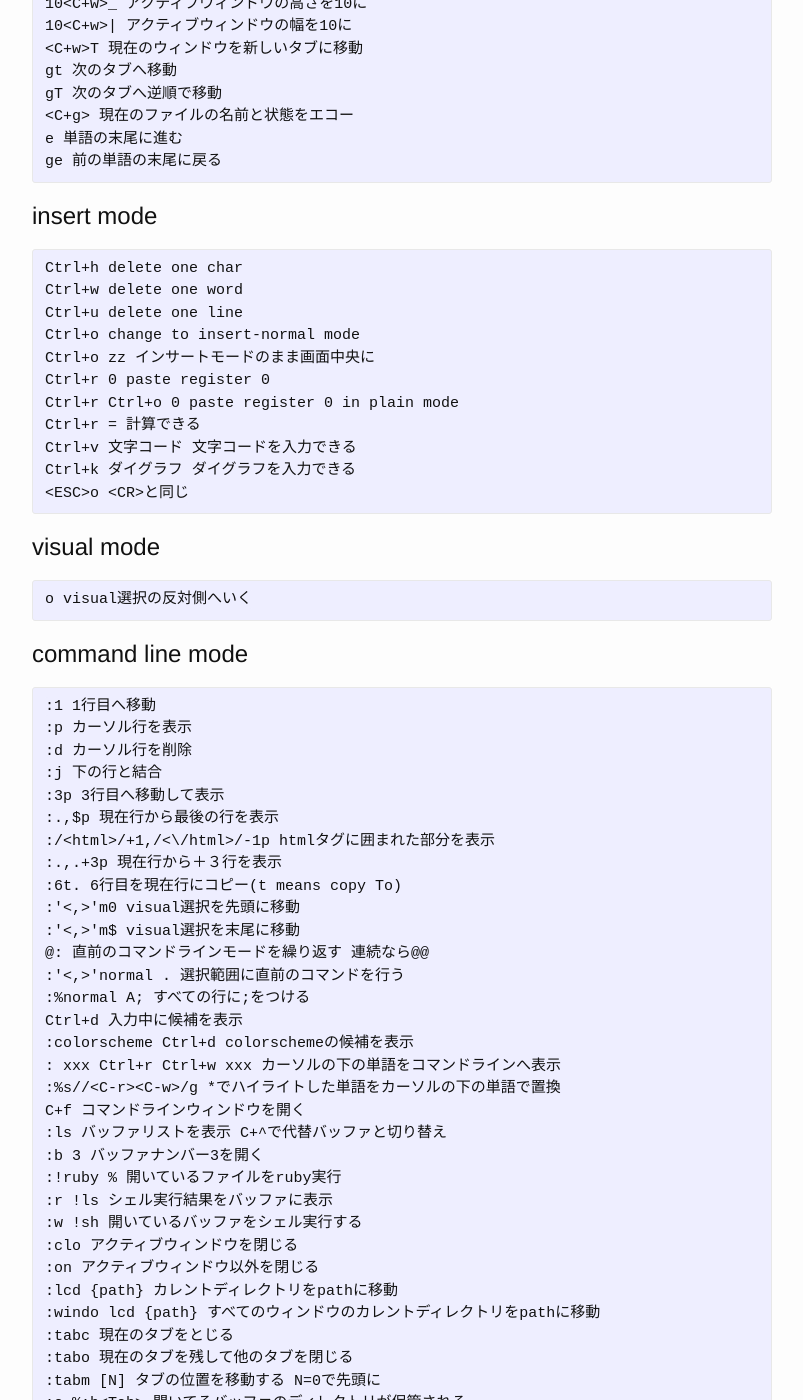
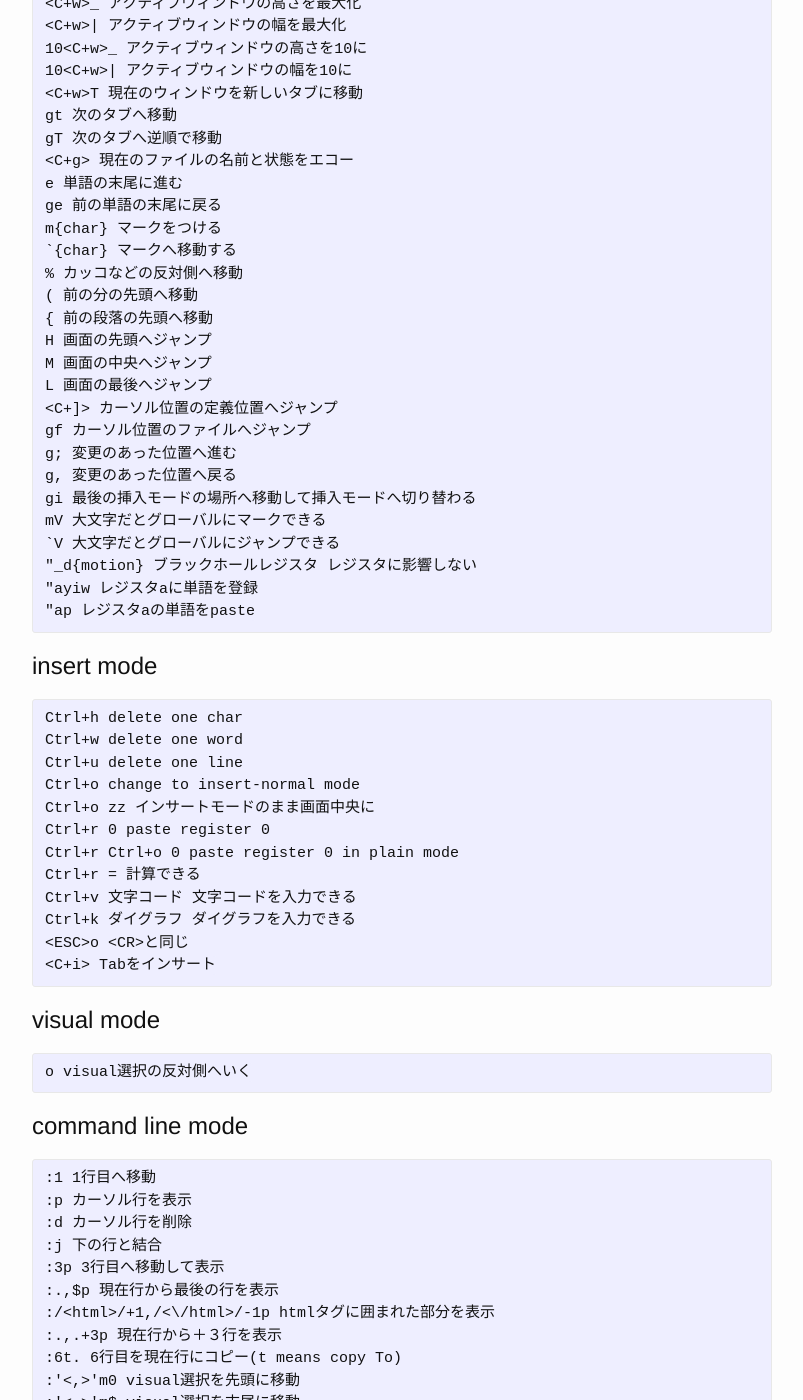
Before and after one commit to shoji-k/shoji-k.github.com, a Jekyll site: the page built from _posts/2016-04-21-vim.markdown, in a window 1280 px wide and 1400 px high, scrolled down 1099 px. Shown: the whole window, without its empty margins (238-1041 px from the left). Built offline with Jekyll 4.4.1, drawn with Linux system fonts in a browser that asks for light colours; some of the changed text lies outside the part shown.

Commit message:
update vim post

```diff
--- a/_posts/2016-04-21-vim.markdown
+++ b/_posts/2016-04-21-vim.markdown
@@ -10,8 +10,9 @@ categories: vim
 {% highlight text %}
 >G -> indent to last line
 f char charまで飛ぶ
-; f+ を繰り返せる
-, f+ を戻る
+; f+char を繰り返せる
+, f+char を戻る
+F char charを逆に戻る
 t char charの1文字前まで飛ぶ
 dt. .の前まで消す
 s １文字消して挿入モード
@@ -38,7 +39,8 @@ cit change inside a tag
 gUit タグで囲まれた文字を大文字にする
 I 先頭に移動してinsert mode
 3G 3行目に移動
-Ctrl+o ジャンプリストを遡る
+<C+o> ジャンプリストを遡る
+<C+i> ジャンプリストを進む
 q: コマンドライン履歴を表示
 <C+w>s 水平方向に分割
 <C+w>v 垂直方向に分割
@@ -53,6 +55,24 @@ gT 次のタブへ逆順で移動
 <C+g> 現在のファイルの名前と状態をエコー
 e 単語の末尾に進む
 ge 前の単語の末尾に戻る
+m{char} マークをつける
+`{char} マークへ移動する
+% カッコなどの反対側へ移動
+( 前の分の先頭へ移動
+{ 前の段落の先頭へ移動
+H 画面の先頭へジャンプ
+M 画面の中央へジャンプ
+L 画面の最後へジャンプ
+<C+]> カーソル位置の定義位置へジャンプ
+gf カーソル位置のファイルへジャンプ
+g; 変更のあった位置へ進む
+g, 変更のあった位置へ戻る
+gi 最後の挿入モードの場所へ移動して挿入モードへ切り替わる
+mV 大文字だとグローバルにマークできる
+`V 大文字だとグローバルにジャンプできる
+"_d{motion} ブラックホールレジスタ レジスタに影響しない
+"ayiw レジスタaに単語を登録
+"ap レジスタaの単語をpaste
 {% endhighlight %}
 
 # insert mode
@@ -69,6 +89,7 @@ Ctrl+r = 計算できる
 Ctrl+v 文字コード 文字コードを入力できる
 Ctrl+k ダイグラフ ダイグラフを入力できる
 <ESC>o <CR>と同じ
+<C+i> Tabをインサート
 {% endhighlight %}
 
 # visual mode
@@ -96,7 +117,7 @@ Ctrl+d 入力中に候補を表示
 :colorscheme Ctrl+d colorschemeの候補を表示
 : xxx Ctrl+r Ctrl+w xxx カーソルの下の単語をコマンドラインへ表示
 :%s//<C-r><C-w>/g *でハイライトした単語をカーソルの下の単語で置換
-C+f コマンドラインウィンドウを開く
+<C+f> コマンドラインウィンドウを開く
 :ls バッファリストを表示 C+^で代替バッファと切り替え
 :b 3 バッファナンバー3を開く
 :!ruby % 開いているファイルをruby実行
@@ -110,6 +131,9 @@ C+f コマンドラインウィンドウを開く
 :tabo 現在のタブを残して他のタブを閉じる
 :tabm [N] タブの位置を移動する N=0で先頭に
 :e %:h<Tab> 開いてるバッファのディレクトリが保管される
+:marks マーク一覧
+:jumps ジャンプリスト一覧
+:changes 変更一覧
 {% endhighlight %}
 
 # ex mode
@@ -119,6 +143,13 @@ C+f コマンドラインウィンドウを開く
 :/<html>/+1,/<\/html>/-1p HTMLタグ行を除く中身をプリント
 {% endhighlight %}
 
+# auto mark
+`` 直前に行われたジャンプ前の場所
+`. 直前に変更した場所
+`^ 直前に挿入した場所
+`[ 直前にyankした場所の先頭
+`< 直前にビジュアル選択した場所の先頭
+
 # tips
 :bn を繰り返すには @: さらに繰り返すには @@
 :bn は C+oで戻ればいい(:bpだと@:が:bpになる)
@@ -126,10 +157,17 @@ C+z でvimをバックグラウンドに移動、fgでvimに戻る
 :w !sudo tee % 書き込み権限がないファイルに書込み
 v/ge geの場所まで選択
 d/ge geの場所まで削除
-
+:set suffixesadd+=.rb でgf時に拡張子補完する
+xp ２文字をいれかえ
+ddp ２行を入れ替え
 
 # vimrc
 10進数でインクリメント
 {% highlight text %}
 set nrformats=
 {% endhighlight %}
+
+%を拡張してdef endなども対応する
+{% highlight text %}
+runtime macros/matchit.vim
+{% endhighlight %}
```
